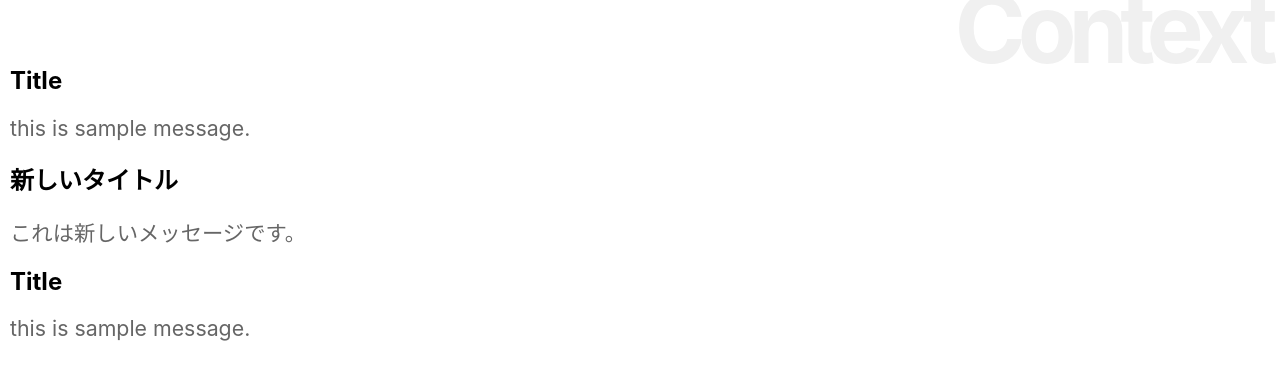
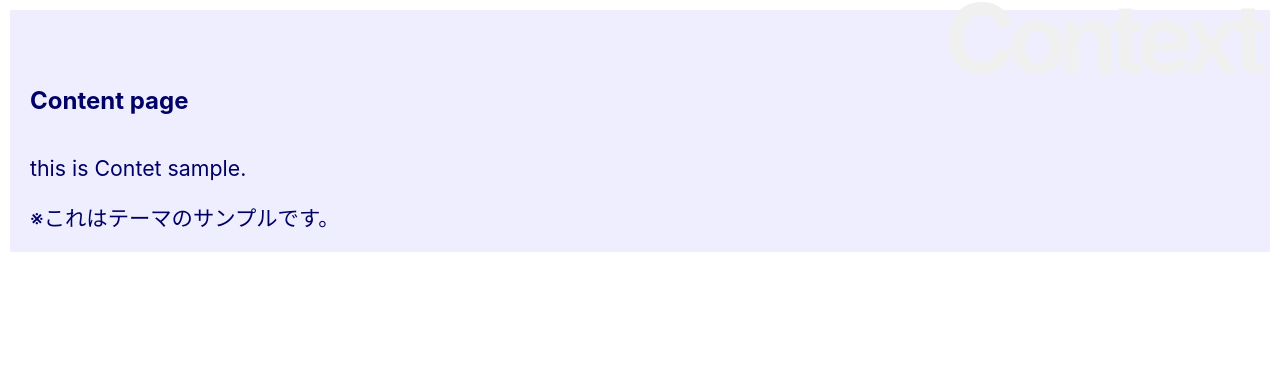
Before and after one commit to takapan2/practice_react, a React (Create React App) app: page / in a window 1280 px wide. Shown: the top 380 px of the page. Built offline with nearby package versions, Linux system fonts and the light colour scheme.

Commit message:
list3-32

```diff
--- a/src/App.js
+++ b/src/App.js
@@ -3,49 +3,50 @@
 import "./App.css";
 import * as React from "react";
 
-let data = {
-  title: "Title",
-  message: "this is sample message.",
+let theme = {
+  light: {
+    backgroundColor: "#eef",
+    color: "#006",
+    padding: "10px",
+  },
+  dark: {
+    backgroundColor: "#006",
+    color: "#eef",
+    padding: "10px",
+  },
 };
-const SampleContext = React.createContext(data);
+
+const ThemeContext = React.createContext(theme.light);
 
 class App extends Component {
-  newdata = {
-    title: "新しいタイトル",
-    message: "これは新しいメッセージです。",
-  };
+  static contextType = ThemeContext;
   render() {
     return (
-      <div>
+      <div style={this.context}>
         <h1>Context</h1>
-        <Title />
-        <Message />
-        <SampleContext.Provider value={this.newdata}>
-          <Title />
-          <Message />
-        </SampleContext.Provider>
-        <Title />
-        <Message />
+        <Title title="Content page" />
+        <Message value="this is Contet sample." />
+        <Message value="※これはテーマのサンプルです。" />
       </div>
     );
   }
 }
 
 class Title extends Component {
-  static contextType = SampleContext;
+  static contextType = ThemeContext;
   render() {
     return (
       <div>
-        <h2>{this.context.title}</h2>
+        <h2 style={this.context}>{this.props.title}</h2>
       </div>
     );
   }
 }
 
 class Message extends Component {
-  static contextType = SampleContext;
+  static contextType = ThemeContext;
   render() {
-    return <p>{this.context.message}</p>;
+    return <p style={this.context}>{this.props.value}</p>;
   }
 }
 
```
